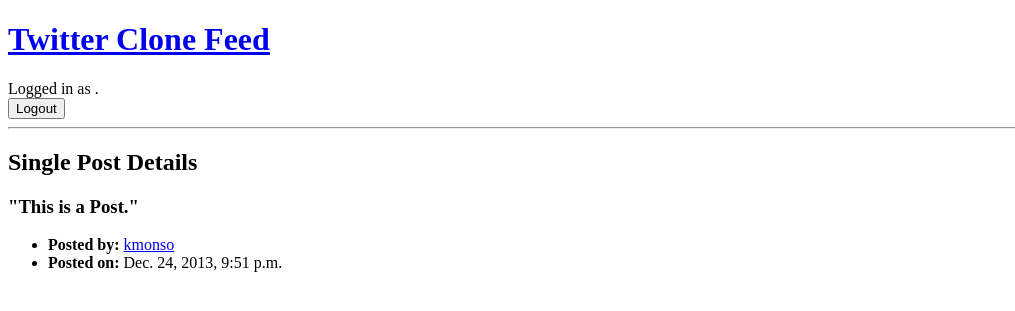
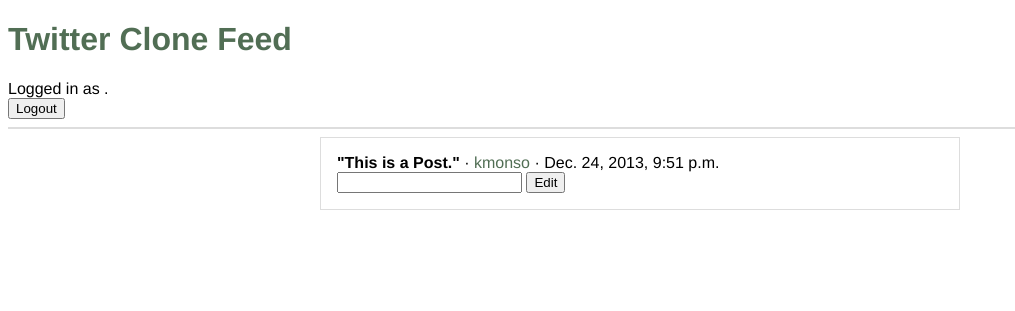
Before and after one commit to celltowertrees/twitterclone, a Django app: template twiclone/twitter_clone/templates/twitter_clone/single_post.html in a window 1280 px wide. Shown: the top 311 px of the page, without its empty margins (0-1015 px from the left). Run offline with Django 3.2, Linux system fonts and the light colour scheme; the template is opened without the code that fills it: values that come from a table or form of the project are taken from there, others are empty; data comes from the database, SQL or seed files in the repository; both versions use the stored data as it was after the commit; parts of the project's set-up code (start-up, migrations or seed data) failed here and were passed over.

Commit message:
Posts are now editable

```diff
--- /dev/null
+++ b/twiclone/twitter_clone/static/style.css
@@ -0,0 +1,27 @@
+body {
+    font-family: Helvetica, Arial, sans-serif;
+    }
+
+a, a:visited {
+    color:#516E54;
+    text-decoration:none;
+    }
+
+a:hover {
+    text-decoration:underline;
+    }
+
+hr {
+    border:#ddd 1px solid;
+    }
+
+main {
+    padding:0 1em;
+    margin:0 auto;
+    max-width:40em;
+    }
+
+article.post {
+    padding:1em;
+    border:#ddd 1px solid;
+    }
--- a/twiclone/twitter_clone/templates/twitter_clone/base.html
+++ b/twiclone/twitter_clone/templates/twitter_clone/base.html
@@ -1,6 +1,7 @@
 <!DOCTYPE html>
 <html>
 <head>
+    <link rel="stylesheet" href="{{ STATIC_URL }}style.css">
     <title>Twitter Clone</title>
 </head>
 <body>
--- a/twiclone/twitter_clone/templates/twitter_clone/login.html
+++ b/twiclone/twitter_clone/templates/twitter_clone/login.html
@@ -4,7 +4,7 @@
 {% block content %}
 
 <section>
-<h2>You must Login somehow.</h2>
+<h2>Log in</h2>
 <form action="{% url 'feed:login_user' %}" method="POST">
     {% csrf_token %}
     {% for field in auth_form %}
--- a/twiclone/twitter_clone/templates/twitter_clone/single_post.html
+++ b/twiclone/twitter_clone/templates/twitter_clone/single_post.html
@@ -1,11 +1,20 @@
 {% extends "twitter_clone/base.html" %}
 
 {% block content %}
-<h2>Single Post Details</h2>
-<h3>"{{ post.text }}"</h3>
-<ul>
-<li><strong>Posted by:</strong> <a href="{% url 'feed:profile' post.poster.id %}">{{ post.poster.username }}</a></li>
-<li><strong>Posted on:</strong> <time>{{ post.date }}</time></li>
-</ul>
+
+<article class="post">
+<strong>"{{ post.text }}"</strong>
+&middot;
+<a href="{% url 'feed:profile' post.poster.id %}">{{ post.poster.username }}</a></li>
+&middot;
+<time>{{ post.date }}</time>
+<form action="{% url 'feed:edit' post.id %}" method="POST">
+        {% csrf_token %}
+        {% for field in post_form %}
+            {{ field }}
+        {% endfor %}
+    <input type="submit" value="Edit" />
+</form>
+</article>
 
 {% endblock %}
--- a/twiclone/twitter_clone/urls.py
+++ b/twiclone/twitter_clone/urls.py
@@ -5,7 +5,7 @@ urlpatterns = patterns('twitter_clone.views',
     url(r'^$', views.index, name='index'),
     url(r'^post/(?P<post_id>\d+)/$', views.single_post, name='single_post'),
     url(r'^user/(?P<user_id>\d+)/$', views.profile, name='profile'),
-    url(r'^post/(?P<post_id>\d+)/edit/$', views.edit, name='edit'),
+    url(r'^edit/(?P<post_id>\d+)/$', views.edit, name='edit'),
     url(r'^create/$', views.create_user, name='create_user'),
     url(r'^submit/$', views.submit, name="submit"),
     url(r'^login/$', views.login_user, name="login_user"),
```
Also changed, not shown: twiclone/twitter_clone/forms.py (+0 -17 lines), twiclone/twitter_clone/views.py (+25 -8 lines), twiclone/db.sqlite3.
